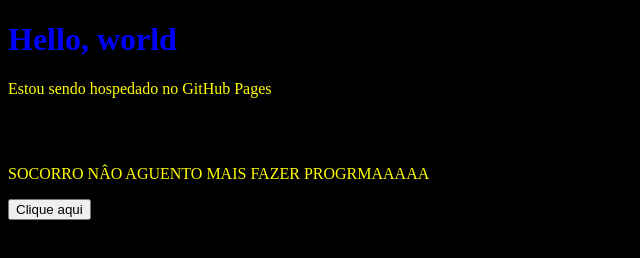
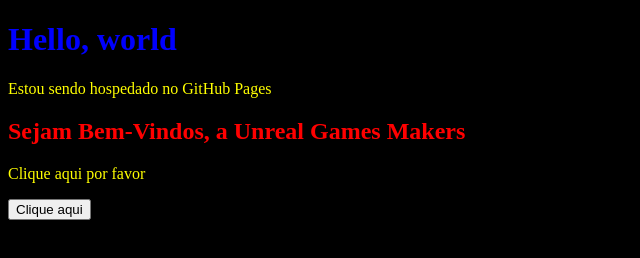
Before and after one commit to Xalaphas/UgmOfficialWebSite, a plain HTML site: page index.html in a window 1280 px wide. Both pictures are taken after a click on the button "Clique aqui". Shown: the whole page, without its empty margins (0-640 px from the left). Drawn offline with Linux system fonts and the light colour scheme.

Commit message:
Changing text logic

```diff
--- a/indexStyle.css
+++ b/indexStyle.css
@@ -6,6 +6,10 @@ h1{
     color: blue;
 }
 
+h2{
+    color: red;
+}
+
 p{
     color: yellow;
 }
--- a/main.js
+++ b/main.js
@@ -1,3 +1,9 @@
 function changeText() {
-    document.getElementById("myText").innerHTML = "SOCORRO NÂO AGUENTO MAIS FAZER PROGRMAAAAA";
+    const text = document.getElementById('myText');
+
+    if (text.innerHTML == "Clique aqui por favor") {
+        text.innerHTML = "SOCORROOOOOO ALGUÈM ME AJUDAA NÂO AGUENTO MAIS FAZER PROGRAMAAAAAAAA";
+    } else {
+        text.innerHTML = "Clique aqui por favor";
+    }
 }
```
